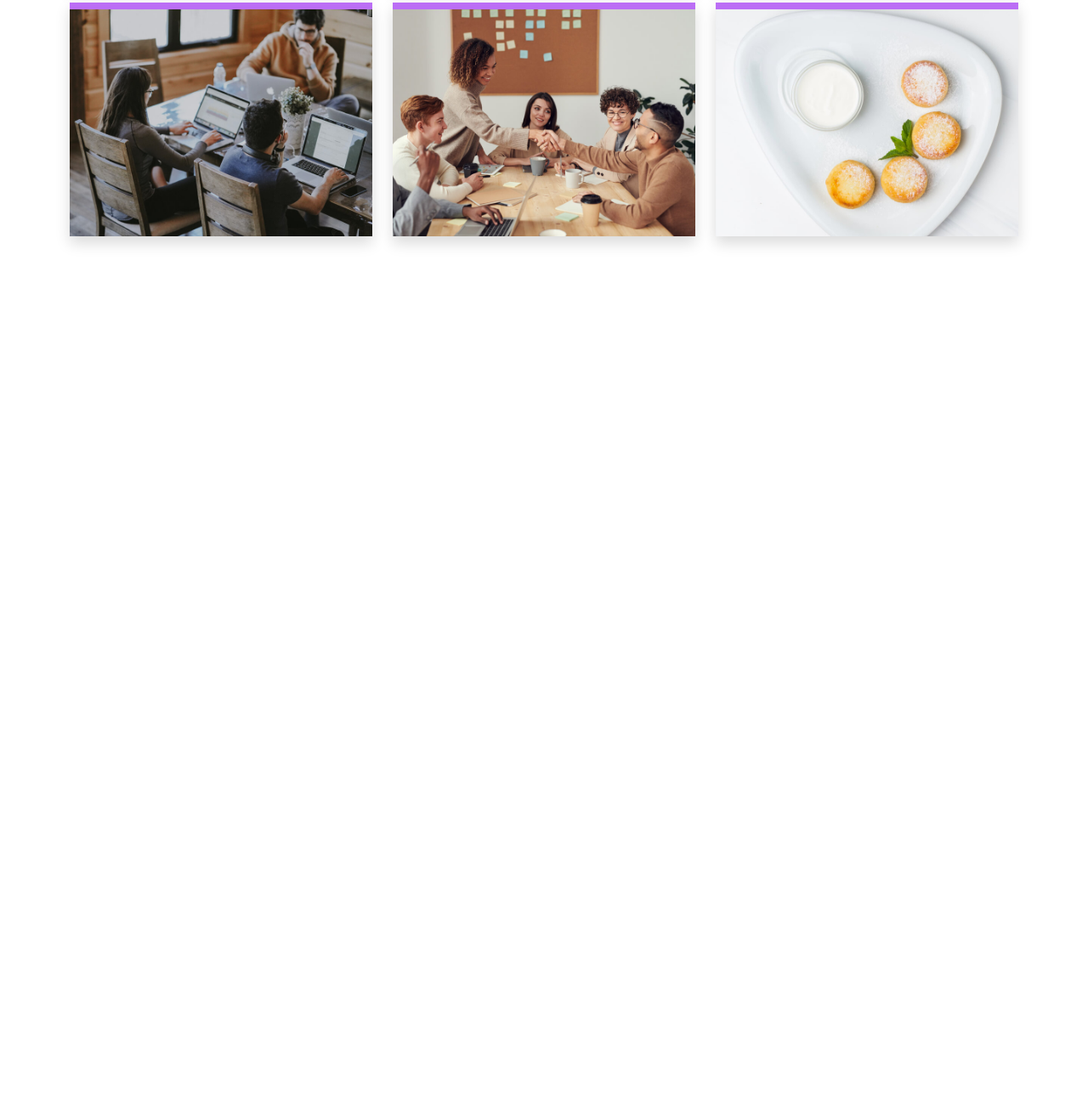
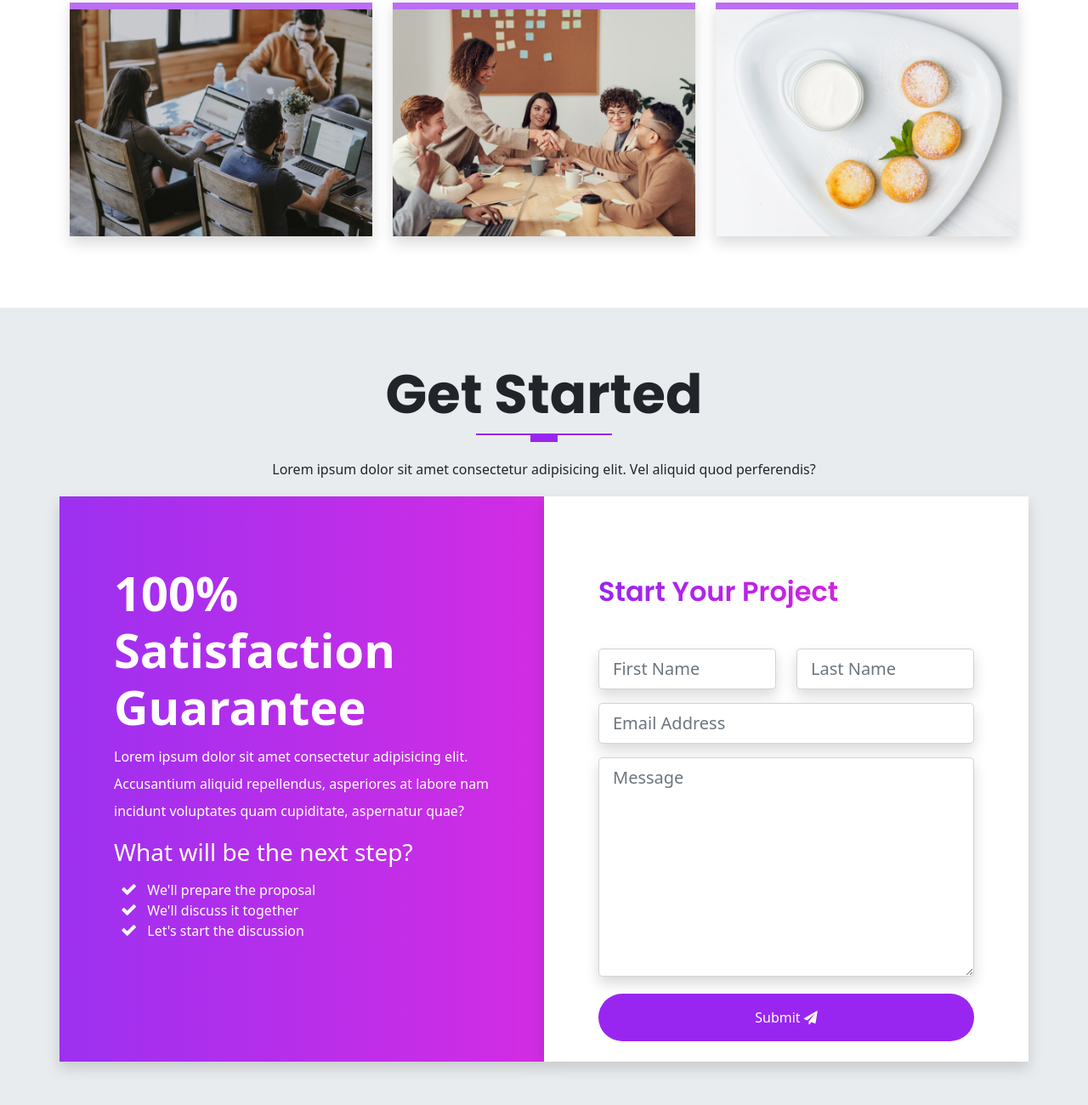
Before and after one commit to ashleylovette/bootstrap-v5, a website: page index.html in a window 1280 px wide. Shown: the part 5886-7186 px from the top of the page at 85% size. Before the commit the page ends 6248 px from the top, so only its background shows below. Drawn offline with nearby package versions, Linux system fonts and the light colour scheme; files whose address does not match are found by name.

Commit message:
get-started

```diff
--- a/index.html
+++ b/index.html
@@ -613,6 +613,65 @@
         </div>
       </section>
 
+      <!-- GET STARTED -->
+      <section id="contact" class="get-started">
+        <div class="container">
+          <div class="row text-center">
+            <h1 class="display-3 fw-bold text-capitalize">
+              Get Started
+            </h1>
+            <div class="heading-line"></div>
+            <p class="lh-lg">
+              Lorem ipsum dolor sit amet consectetur adipisicing elit. Vel aliquid quod perferendis?
+            </p>
+          </div>
+
+          <!-- START CTA CONTENT -->
+          <div class="row text-white">
+            <div class="col-12 col-lg-6 gradient shadow p-3">
+              <div class="cta-info w-100">
+                <h4 class="display-4 fw-bold">100% Satisfaction Guarantee</h4>
+                <p class="lh-lg">
+                  Lorem ipsum dolor sit amet consectetur adipisicing elit. Accusantium aliquid repellendus, asperiores at labore nam incidunt voluptates quam cupiditate, aspernatur quae?
+                </p>
+                <h3 class="display-3--brief">What will be the next step?</h3>
+                <ul class="cta-info__list">
+
+                  <li><i class="fa fa-check"></i> We'll prepare the proposal</li>
+                  <li><i class="fa fa-check"></i> We'll discuss it together</li>
+                  <li><i class="fa fa-check"></i> Let's start the discussion</li>
+                </ul>
+              </div>
+            </div>
+            <div class="col-12 col-lg-6 bg-white shadow p-3">
+              <div class="form w-100 pb-2">
+                <h3 class="display-3--title start-project mb-5">Start your project</h3>
+                <form action="#" class="row">
+                  <div class="mb-3 col-lg-6 col-md-6">
+                    <input type="text" placeholder="First Name" id="inputFirstName" class="shadow form-control form-control-lg">
+                  </div>
+                  <div class="mb-3 col-lg-6 col-md-6">
+                    <input type="text" placeholder="Last Name" id="inputLastName" class="shadow form-control form-control-lg">
+                  </div>
+                  <div class="mb-3 col-lg-12">
+                    <input type="email" placeholder="Email Address" id="inputEmail" class="shadow form-control form-control-lg">
+                  </div>
+                  <div class="mb-3 col-lg-12">
+                    <textarea name="nessage" placeholder="Message" id="message" cols="30" rows="8" class="shadow form-control form-control-lg"></textarea>
+                  </div>
+                  <div class="text-center d-grid mt-1">
+                    <button type="button" class="btn btn-primary rounded-pill pt-3 pb-3">
+                      Submit
+                      <i class="fa fa-paper-plane"></i>
+                    </button>
+                  </div>
+                </form>
+              </div>
+            </div>
+          </div>
+        </div>
+      </section>
+
 
     <!-- SCRIPTS -->
     <script src="/assets/vendors/js/glightbox.min.js"></script>
--- a/scss/components/_typography.scss
+++ b/scss/components/_typography.scss
@@ -71,3 +71,8 @@
   border-right: 0.1rem solid $gray-300;
   height: 100%;
 }
+
+// GRADIENT BG
+.gradient {
+  background: linear-gradient(to right, rgba($primary, 0.95), rgba($secondary, 0.95));
+}
--- a/scss/sections/_get-started.scss
+++ b/scss/sections/_get-started.scss
@@ -0,0 +1,47 @@
+@use '../custom' as *;
+@use '../components/mixins' as *;
+
+.get-started {
+  padding: 4rem 0;
+  background-color: $gray-200;
+}
+
+.cta-info {
+  padding: 3rem;
+  margin: 1rem 0;
+
+  &__list {
+    position: relative;
+    list-style-type: none;
+    display: block;
+    padding-top: 0.5rem;
+    padding-left: 0.5rem;
+    margin-bottom: 0.7rem;
+
+    li i{
+      margin-right: 0.5rem;
+      font-size: 1.2rem;
+    }
+  }
+}
+
+// FORM CONTENT
+
+.form {
+  padding: 3rem;
+
+  button{
+    border: none;
+    color: $white;
+
+    a {
+      color: $white;
+      text-decoration: none;
+      text-transform: capitalize;
+    }
+  }
+
+  .start-project {
+    font-size: 2rem;
+  }
+}
```
Also changed, not shown: assets/css/style.css, 2 other files.
